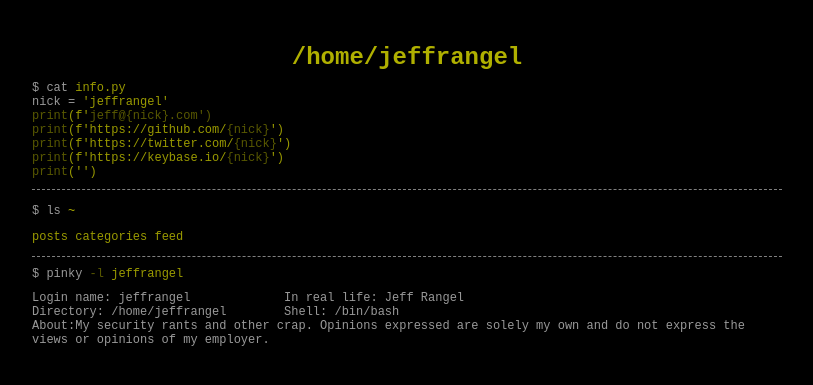
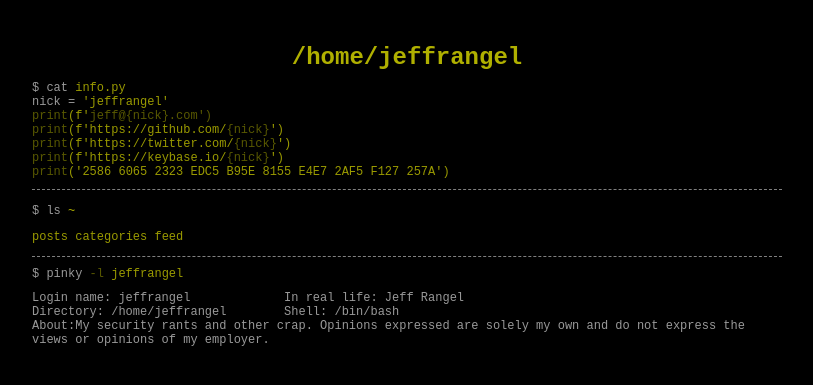
Before and after one commit to jeffrangel/jeffrangel.github.io, a Jekyll site: the page built from index.md, in a window 1280 px wide. Shown: the top 385 px of the page, without its empty margins (233-1046 px from the left). Built offline with Jekyll 4.4.1, drawn with Linux system fonts in a browser that asks for light colours.

Commit message:
gpg fingerprint

```diff
--- a/_config.yml
+++ b/_config.yml
@@ -12,7 +12,7 @@ mail:
 source_code:
     server: "github.com"
     nick: "jeffrangel"
-fingerprint_key: ""
+fingerprint_key: "2586 6065 2323 EDC5 B95E 8155 E4E7 2AF5 F127 257A"
 
 # Build settings
 markdown: kramdown
```
